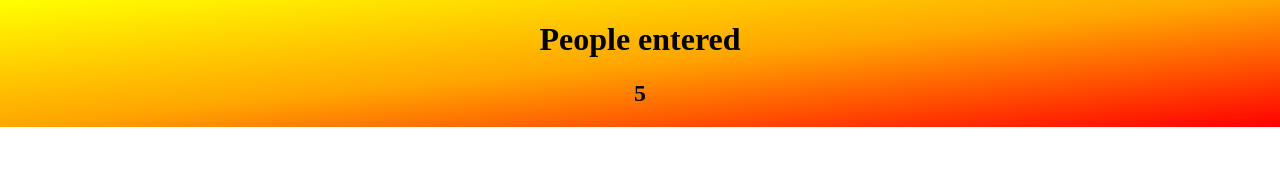
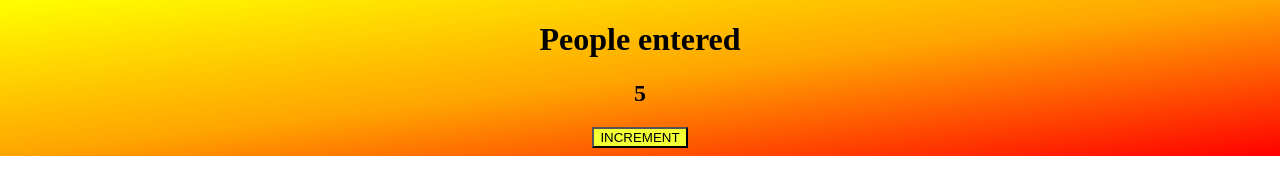
Before and after one commit to niola-liberty/people-counter-app, a plain HTML site: page index.html in a window 1280 px wide. Drawn offline with Linux system fonts and the light colour scheme.

Commit message:
basics 2

```diff
--- a/index.html
+++ b/index.html
@@ -1,13 +1,8 @@
 <!DOCTYPE html>
 <html lang="en">
 <head>
-    <style>
-        body{
-            background-image: linear-gradient(to top left, red, orange, yellow);
-            background-repeat: no-repeat;
-            text-align: center;
-        }
-    </style>
+
+    <link rel="stylesheet" href="style.css">
     <meta charset="UTF-8">
     <meta http-equiv="X-UA-Compatible" content="IE=edge">
     <meta name="viewport" content="width=device-width, initial-scale=1.0">
@@ -16,6 +11,7 @@
 <body>
     <h1>People entered</h1>
     <h2 id="count-el">0</h2>
+    <button>INCREMENT</button>
     <script src="index.js"></script>
 </body>
 </html>
--- a/index.js
+++ b/index.js
@@ -1 +1,4 @@
 document.getElementById("count-el").innerText = 5
+
+let count = 50
+console.log(count)
--- /dev/null
+++ b/style.css
@@ -0,0 +1,11 @@
+
+body{
+    background-image: linear-gradient(to top left, red, orange, yellow);
+    background-repeat: no-repeat;
+    text-align: center;
+}
+button{
+    background-color: rgb(242, 255, 53);
+
+
+}
```
